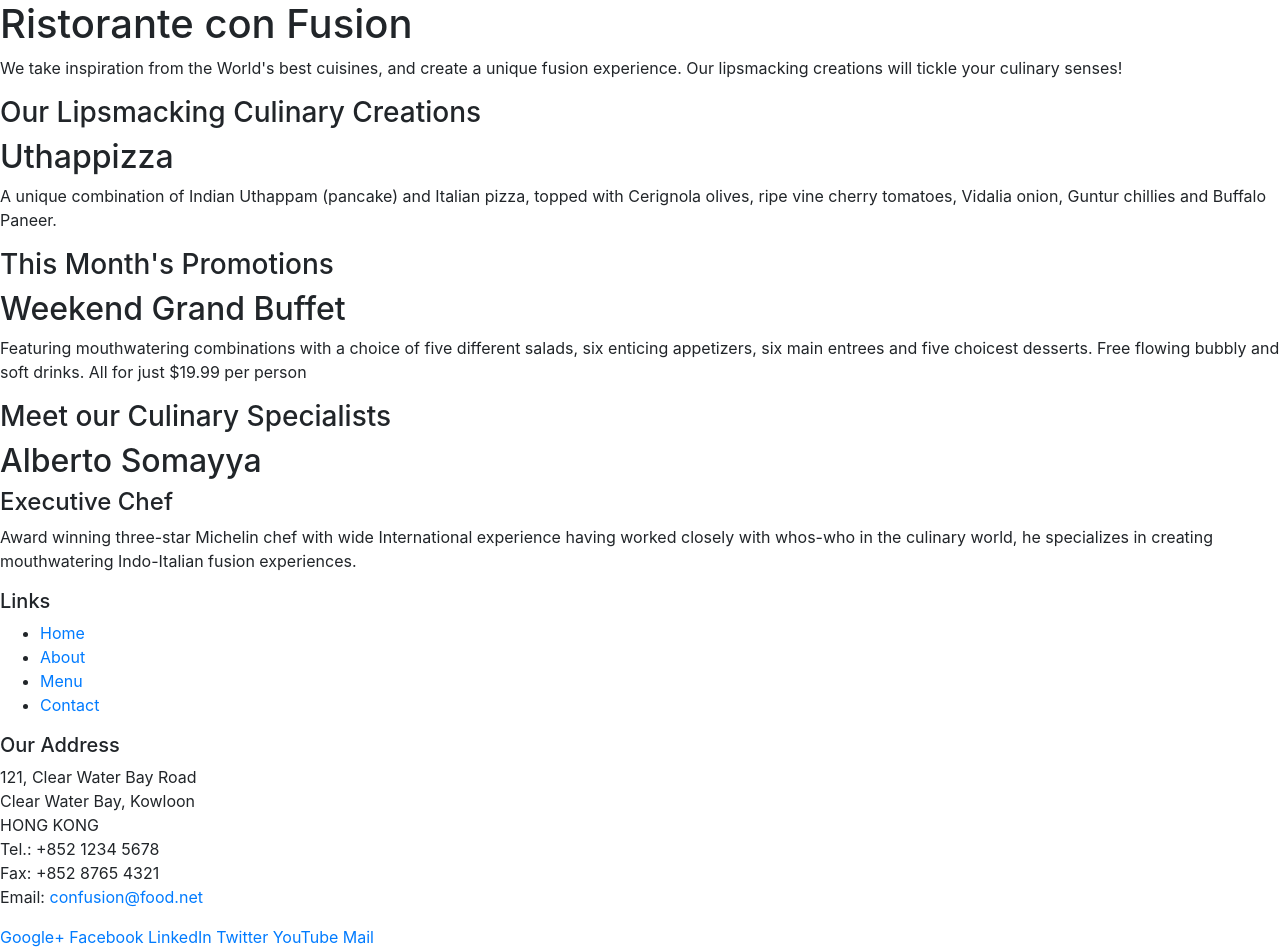
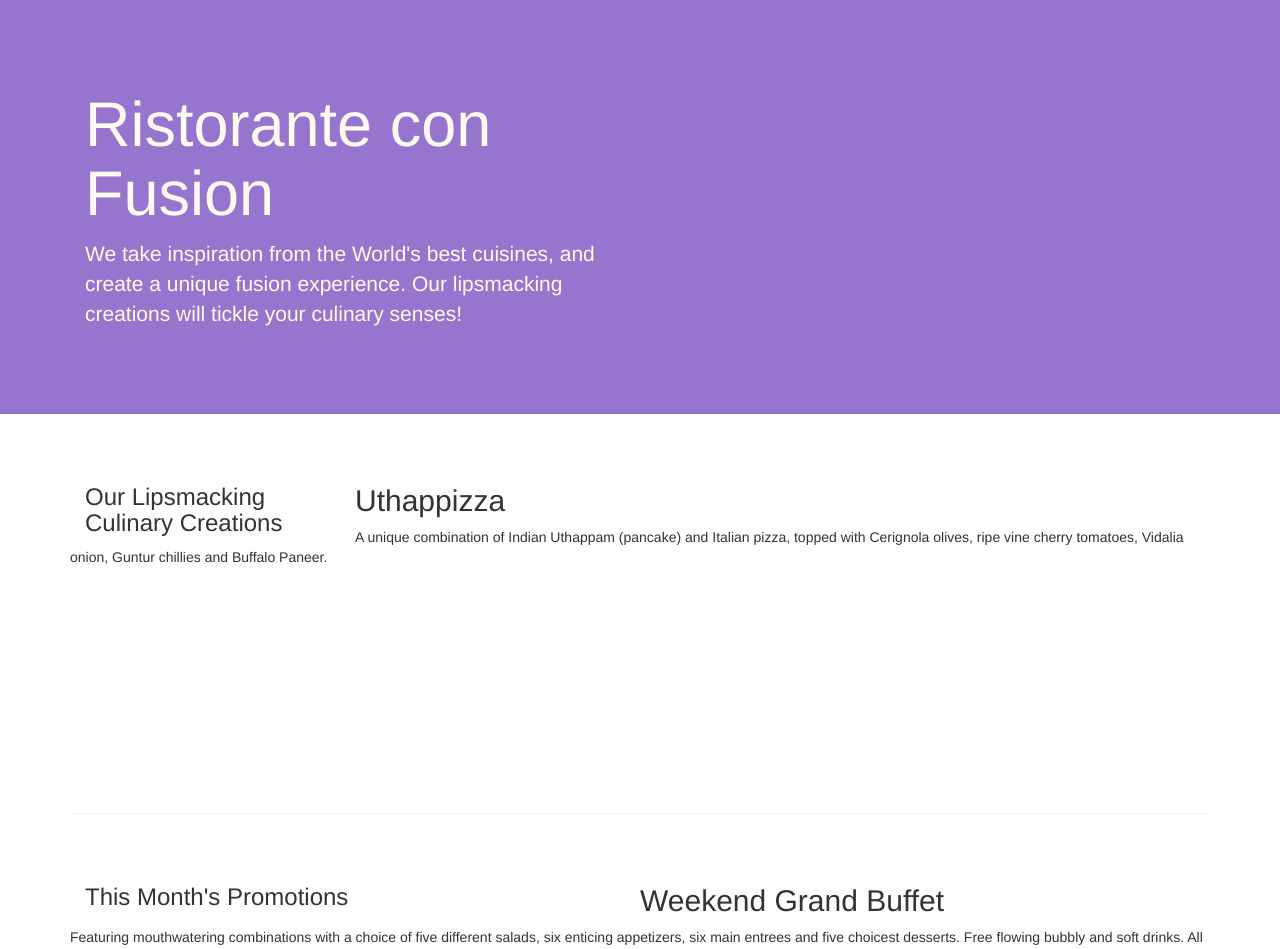
Before and after one commit to jimmy5678998/front-end-practice, a website: page conFusion/index.html in a window 1280 px wide. Shown: the top 949 px of the page. Drawn offline with nearby package versions, Linux system fonts and the light colour scheme.

Commit message:
assignment 1

```diff
--- /dev/null
+++ b/conFusion/css/styles.css
@@ -0,0 +1,40 @@
+.row-header {
+    margin: 0px auto;
+    padding: 0px auto;
+}
+
+.row-content{
+    margin: 0px auto;
+    padding: 50px 0px 50px 0px;
+    border-bottom: 1px ridge;
+    min-height: 400px;
+}
+
+.footer {
+    background-color: #D1C4E9;
+    margin: 0px auto;
+    padding: 20px 0px 20px 0px;
+}
+
+.jumbotron {
+    padding: 70px 30px 70px 30px;
+    margin: 0px auto;
+    background-color: #9575CD;
+    color: floralwhite;
+}
+
+.address {
+    font-size: 80%;
+    margin: 0px;
+    color: #0f0f0f;
+}
+
+.topic {
+    font-size: 150%;
+    font-weight: bold;
+}
+
+.row-content-ass1{
+    margin: 0px auto;
+    padding: 5% 10% 5% 10%;
+}
--- a/conFusion/index.html
+++ b/conFusion/index.html
@@ -10,51 +10,51 @@
 
     <!-- Bootstrap CSS -->
     <link rel="stylesheet" href="node_modules/bootstrap/dist/css/bootstrap.min.css">
+    <link rel="stylesheet" href="css/styles.css">
     <title>Ristorante Con Fusion</title>
 </head>
 
 <body>
-
-    <header>
-        <div>
-            <div>
-                <div>
+    <header class="jumbotron">
+        <div class="container">
+            <div class="row row-header">
+                <div class="col-12 col-sm-6">
                     <h1>Ristorante con Fusion</h1>
                     <p>We take inspiration from the World's best cuisines, and create a unique fusion experience. Our lipsmacking creations will tickle your culinary senses!</p>
                 </div>
-                <div>
+                <div class="col-12 col-sm">
                 </div>
             </div>
         </div>
     </header>
 
-    <div>
-        <div>
-            <div>
+    <div class="container">
+        <div class="row row-content align-item-center">
+            <div class="col-12 col-sm-4 col-md-3 order-sm-last">
                 <h3>Our Lipsmacking Culinary Creations</h3>
             </div>
-            <div>
+            <div class="col col-sm order-sm-first">
                 <h2>Uthappizza</h2>
                 <p>A unique combination of Indian Uthappam (pancake) and Italian pizza, topped with Cerignola olives, ripe vine cherry tomatoes, Vidalia onion, Guntur chillies and Buffalo Paneer.</p>
             </div>
         </div>
 
 
-        <div>
-            <div>
+        <div class="row row-content align-item-center">
+            <div class="col-12 col-sm-6">
                 <h3>This Month's Promotions</h3>
             </div>
-            <div>
+            <div class="col col-sm">
                 <h2>Weekend Grand Buffet</h2>
                 <p>Featuring mouthwatering combinations with a choice of five different salads, six enticing appetizers, six main entrees and five choicest desserts. Free flowing bubbly and soft drinks. All for just $19.99 per person </p>
             </div>
         </div>
 
-        <div>
-            <div>
+        <div class="row  row-content  align-item-center">
+            <div class="col-12 col-sm-6 order-sm-last">
                 <h3>Meet our Culinary Specialists</h3>
             </div>
-            <div>
+            <div class="col col-sm order-sm-first">
                 <h2>Alberto Somayya</h2>
                 <h4>Executive Chef</h4>
                 <p>Award winning three-star Michelin chef with wide International experience having worked closely with whos-who in the culinary world, he specializes in creating mouthwatering Indo-Italian fusion experiences. </p>
@@ -62,19 +62,19 @@
         </div>
     </div>
 
-    <footer>
-        <div>
-            <div>
-                <div>
+    <footer class="footer">
+        <div  class="container">
+            <div class="row">
+                <div class="col-4 col-sm-2 offset-1">
                     <h5>Links</h5>
-                    <ul>
+                    <ul class="list-unstyled">
                         <li><a href="#">Home</a></li>
                         <li><a href="#">About</a></li>
                         <li><a href="#">Menu</a></li>
                         <li><a href="#">Contact</a></li>
                     </ul>
                 </div>
-                <div>
+                <div class="col-7 col-sm-5">
                     <h5>Our Address</h5>
                     <address>
 		              121, Clear Water Bay Road<br>
@@ -85,8 +85,8 @@
 		              Email: <a href="mailto:confusion@food.net">confusion@food.net</a>
 		           </address>
                 </div>
-                <div>
-                    <div>
+                <div class="col-12 col-sm-4 align-self-center">
+                    <div class="text-center">
                         <a href="http://google.com/+">Google+</a>
                         <a href="http://www.facebook.com/profile.php?id=">Facebook</a>
                         <a href="http://www.linkedin.com/in/">LinkedIn</a>
@@ -96,8 +96,8 @@
                     </div>
                 </div>
            </div>
-           <div>
-                <div>
+           <div class="row justify-content-center">
+                <div class="col-auto">
                     <p>© Copyright 2018 Ristorante Con Fusion</p>
                 </div>
            </div>
```
Also changed, not shown: conFusion/aboutus.html (added, +109 -0 lines).
